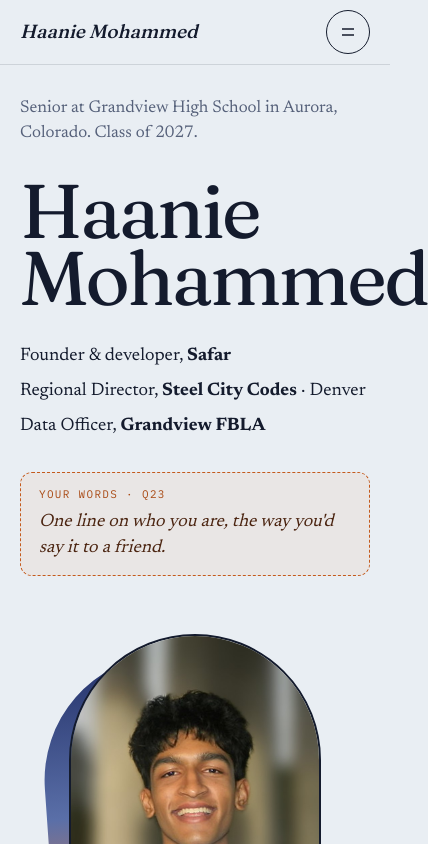
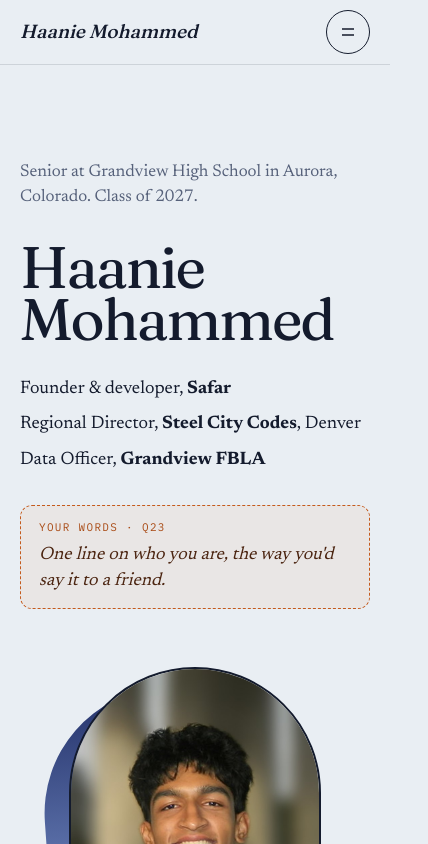
Before and after one commit to haanie09/haanie-portfolio, a Next.js app: page / in a window 390 px wide. Shown: the top 844 px of the page, 428 px wide, since content can reach past the window. Built offline with nearby package versions, Linux system fonts and the light colour scheme.

Commit message:
Mobile: clear the menu bar, fit the name
Co-Authored-By: Claude Opus 5.5 <noreply@anthropic.com>
Claude-Session: https://claude.ai/code/session_013HGD12oSBPua8fQpxEx5mS

```diff
--- a/app/globals.css
+++ b/app/globals.css
@@ -1419,6 +1419,8 @@ em.disp {
 .polaroids { grid-template-columns: repeat(auto-fit, minmax(260px, 420px)); }
 .beyond__photo img { object-position: 12% 45%; }
 @media (max-width: 720px) {
+  .hero { padding-top: 96px; }
+  .hero__name { font-size: clamp(52px, 15vw, 76px); }
   .hero__art { order: 0; }
   .browser { display: none; }
 }
--- a/app/page.tsx
+++ b/app/page.tsx
@@ -71,7 +71,7 @@ function Hero() {
               <li key={r.org}>
                 <span>
                   {r.title}, <b>{r.org}</b>
-                  {r.note ? ` · ${r.note}` : ""}
+                  {r.note ? `, ${r.note}` : ""}
                 </span>
               </li>
             ))}
```
